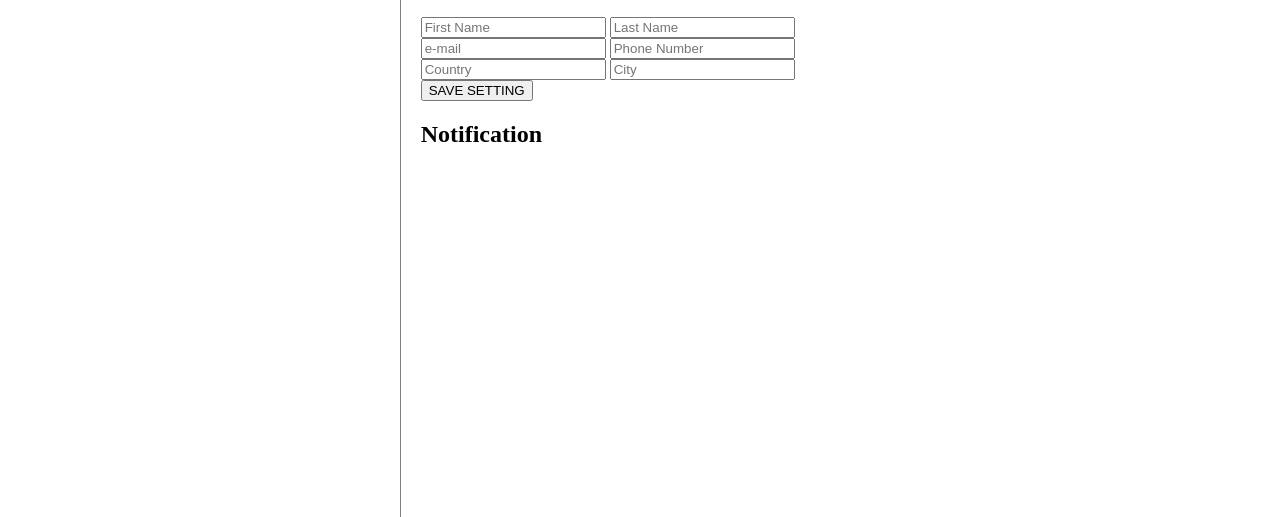
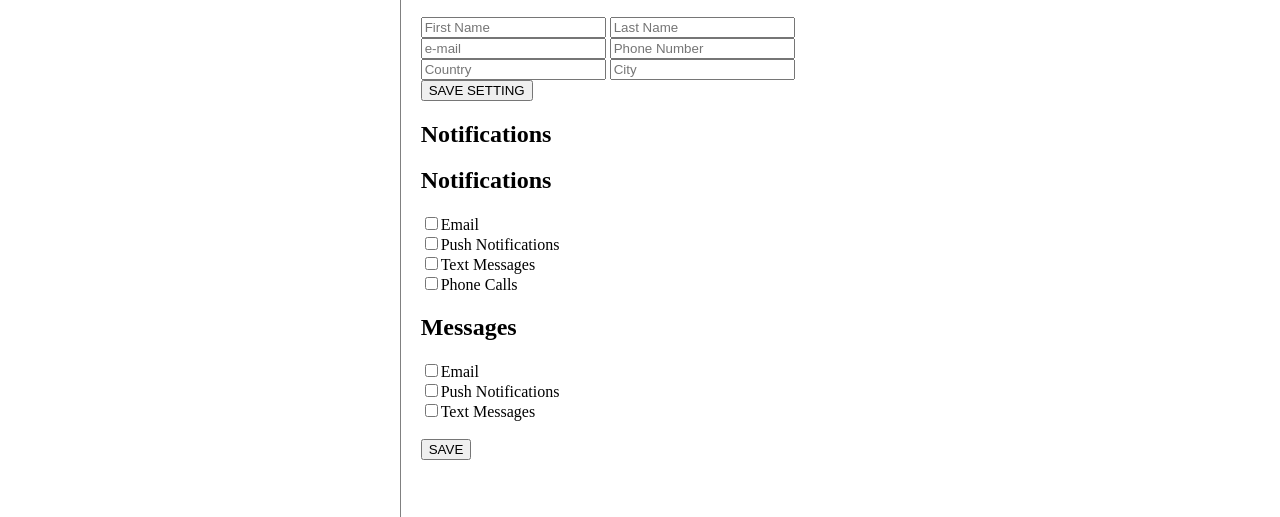
Before and after one commit to Pheophorbide/awesome-dashboard, a plain HTML site: page index.html in a window 1280 px wide. Shown: the part 283-800 px from the top of the page. Drawn offline with Linux system fonts and the light colour scheme.

Commit message:
Notifications

```diff
--- a/index.html
+++ b/index.html
@@ -84,10 +84,31 @@
 
             </div>
             <div>
-                <h2>
-                    Notification
-                </h2>
+                <h2>Notifications</h2>
+                <div>
+                    <h2>
+                        Notifications
+                    </h2>
+                <label>
+                    <input type="checkbox">Email<br>
+                    <input type="checkbox">Push Notifications<br>
+                    <input type="checkbox">Text Messages<br>
+                    <input type="checkbox">Phone Calls
+                  </label>
+                  </div>
             </div>
+            <div>
+                <h2>Messages</h2>
+                <label>
+                    <input type="checkbox">Email<br>
+                    <input type="checkbox">Push Notifications<br>
+                    <input type="checkbox">Text Messages
+                </label>
+            </div>
+            <br>
+            <form>
+                <button type="submit" name="enter" value="SAVE">SAVE</button>
+            </form>
         </div>
     </div>
 </main>
```
